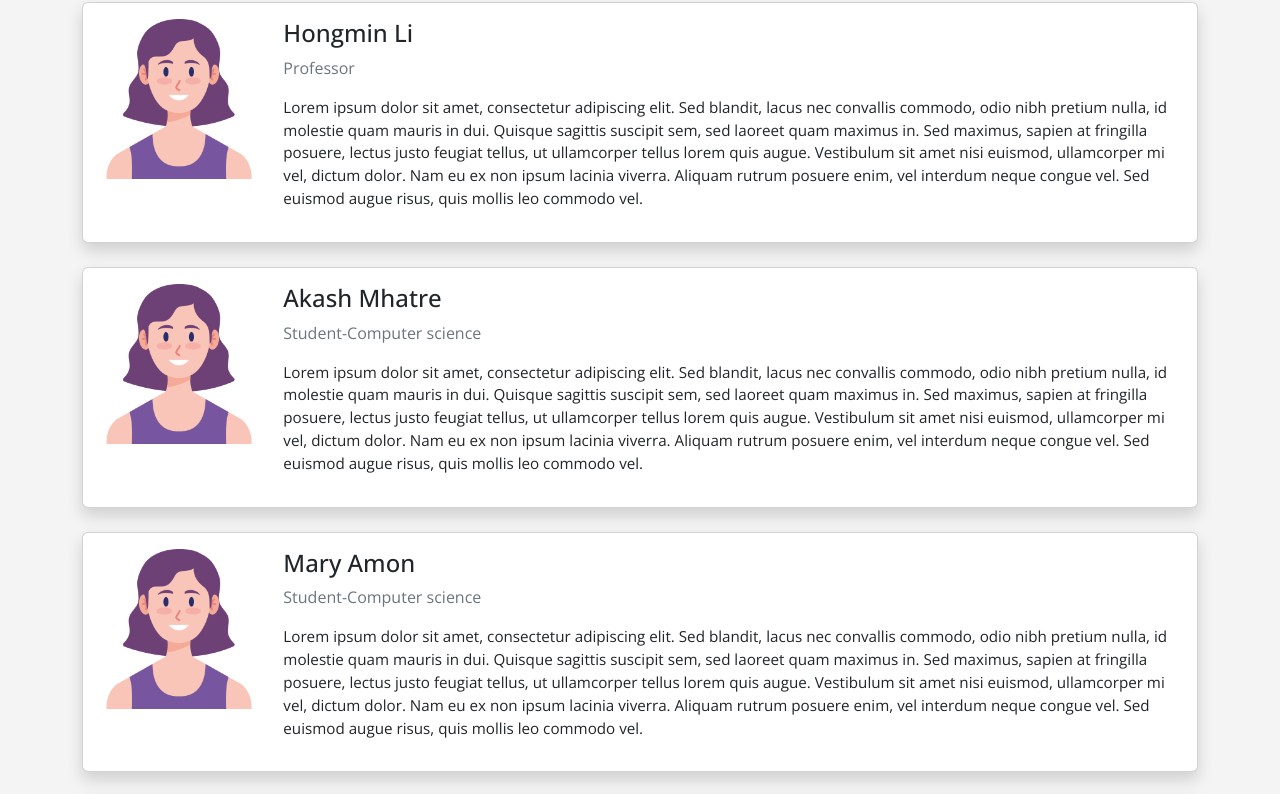
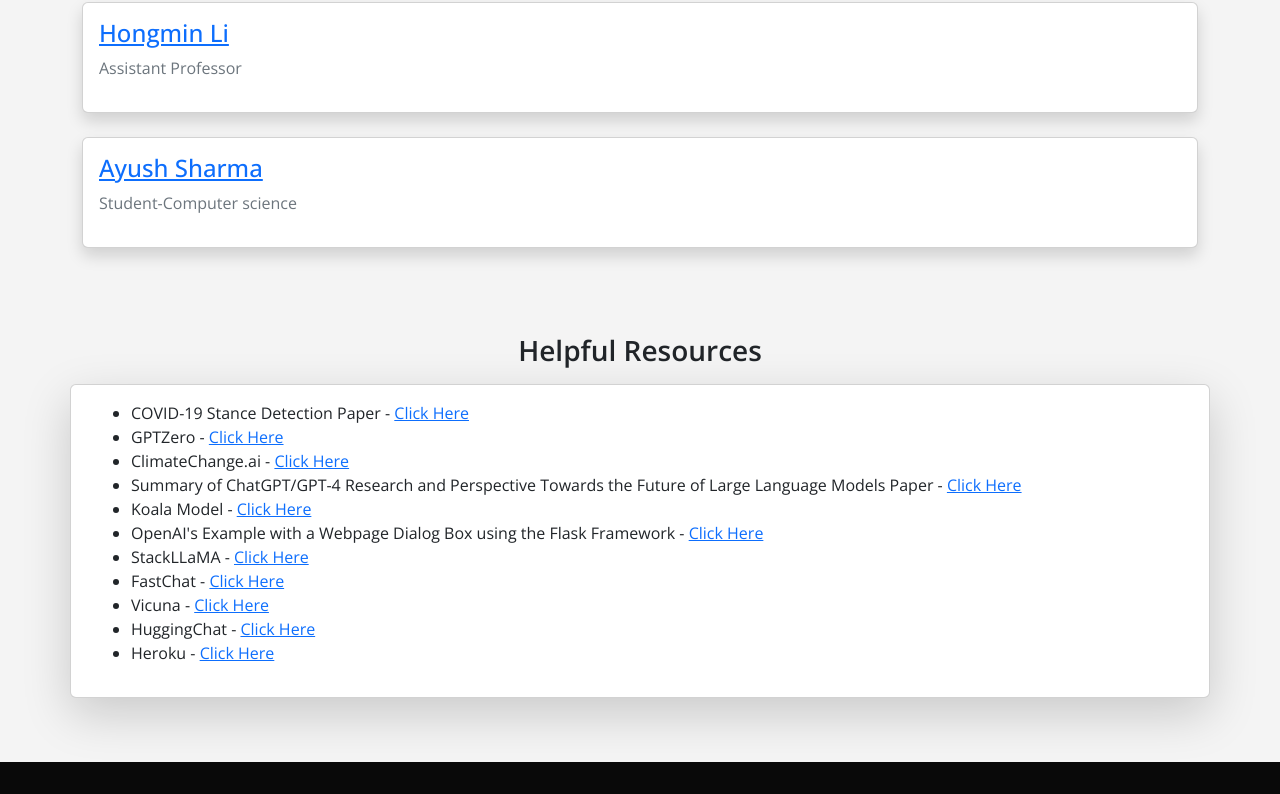
Before and after one commit to deeplearning-lab-csueb/DL, a React (Create React App) app: page / in a window 1280 px wide. Shown: the part 1428-2222 px from the top of the page. Built offline with nearby package versions, Linux system fonts and the light colour scheme.

Commit message:
edited our team section

```diff
--- a/src/Components/People/People.js
+++ b/src/Components/People/People.js
@@ -15,13 +15,13 @@
                 <Card className='shadow rounded'>
                   <Card.Body>
                     <Row>
-                      <Col md={2}>
+                      {/* <Col md={2}>
                         <Card.Img  src={img} />
-                      </Col>
+                      </Col> */}
                       <Col>
-                        <h4>{member.member_name}</h4>
+                        <h4><a href={member.link}>{member.member_name}</a></h4>
                         <p className='text-muted'>{member.description}</p>
-                        <p className='' style={{fontSize: '0.95rem'}}>Lorem ipsum dolor sit amet, consectetur adipiscing elit. Sed blandit, lacus nec convallis commodo, odio nibh pretium nulla, id molestie quam mauris in dui. Quisque sagittis suscipit sem, sed laoreet quam maximus in. Sed maximus, sapien at fringilla posuere, lectus justo feugiat tellus, ut ullamcorper tellus lorem quis augue. Vestibulum sit amet nisi euismod, ullamcorper mi vel, dictum dolor. Nam eu ex non ipsum lacinia viverra. Aliquam rutrum posuere enim, vel interdum neque congue vel. Sed euismod augue risus, quis mollis leo commodo vel.</p>
+                        {/* <p className='' style={{ fontSize: '0.95rem' }}><a href="https://www.csueastbay.edu/directory/profiles/cs/lihongmin.html">Profile</a></p> */}
                       </Col>
                     </Row>
                   </Card.Body>
--- a/src/members.json
+++ b/src/members.json
@@ -3,23 +3,14 @@
         "member_id": 1,
         "member_name": "Hongmin Li",
         "photo": "h_photo",
-        "description": "Professor"
+        "description": "Assistant Professor",
+        "link": "https://www.csueastbay.edu/directory/profiles/cs/lihongmin.html"
     },
     {
         "member_id": 2,
-        "member_name": "Akash Mhatre",
+        "member_name": "Ayush Sharma",
         "photo": "h_photo",
-        "description": "Student-Computer science"
-    },
-    {
-        "member_id": 3,
-        "member_name": "Mary Amon",
-        "photo": "h_photo",
-        "description": "Student-Computer science"
-    }, {
-        "member_id": 4,
-        "member_name": "Apoorva Tummala",
-        "photo": "h_photo",
-        "description": "Student-Computer science"
+        "description": "Student-Computer science",
+        "link": ""
     }
 ]
```
